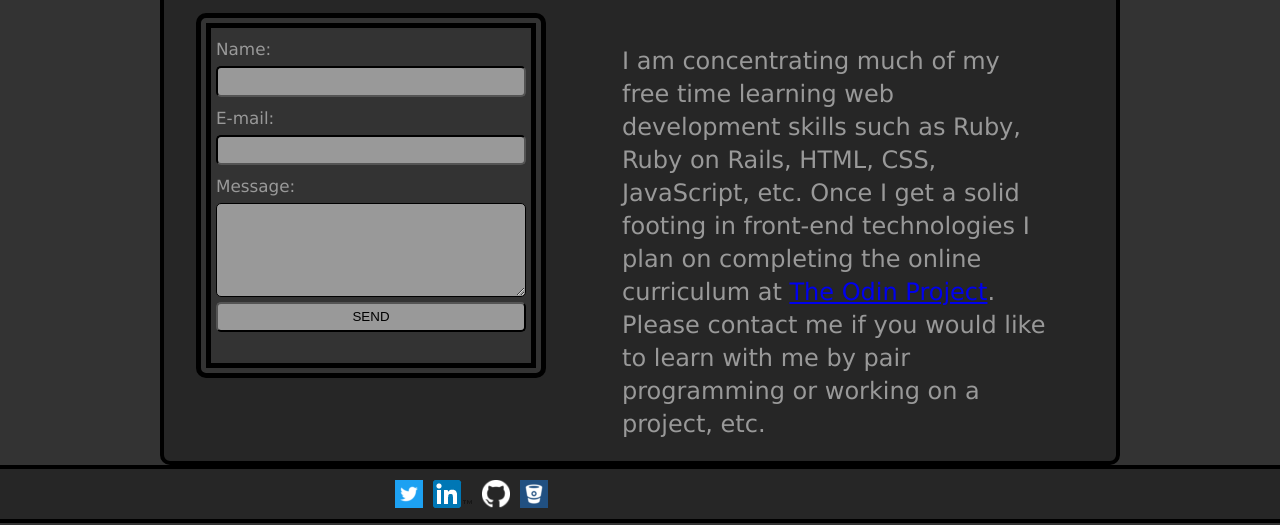
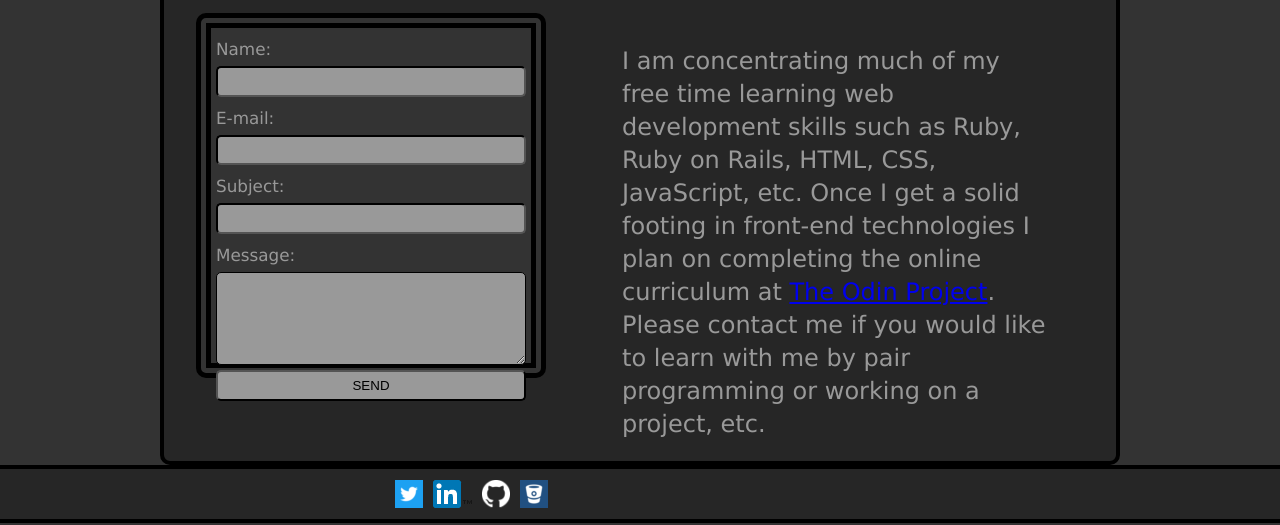
Before and after one commit to TheBrianGuy/fcc-portfolio, a plain HTML site: page index.html in a window 1280 px wide. Shown: the part 1493-2018 px from the top of the page. Drawn offline with Linux system fonts and the light colour scheme; a web font is replaced by a local one.

Commit message:
Add forgotten subject form field

```diff
--- a/index.html
+++ b/index.html
@@ -127,6 +127,10 @@
                                 <input type="email" id="mail" name="email">
                             </div>
                             <div class="form-group">
+                                <label for="subject">Subject:</label>
+                                <input type="text" id="subject" name="subject">
+                            </div>
+                            <div class="form-group">
                                 <label for="msg">Message:</label>
                                 <textarea id="msg" name="message"></textarea>
                             </div>
```
